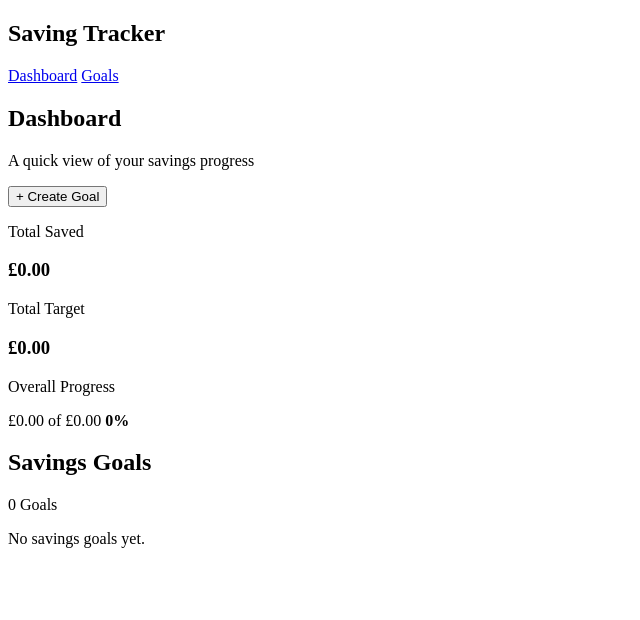
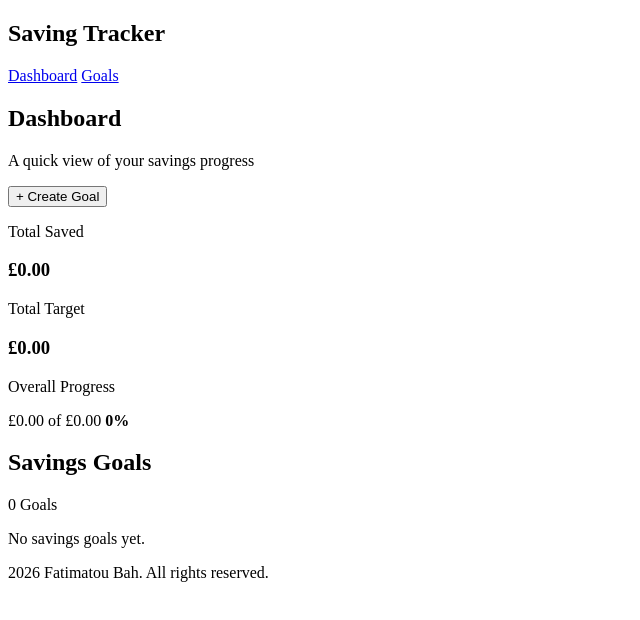
Before and after one commit to Faatima-Bah/Saving-Tracker, a plain HTML site: page frontend/index.html in a window 1280 px wide. Shown: the whole page, without its empty margins (0-640 px from the left). Drawn offline with Linux system fonts and the light colour scheme.

Commit message:
Added a footer to the page

```diff
--- a/frontend/index.html
+++ b/frontend/index.html
@@ -72,7 +72,11 @@
                     <p class="empty-message">No savings goals yet.</p>
                 </div>
             </section>
+
         </main>
+        <footer>
+            <p>2026 Fatimatou Bah. All rights reserved.</p>
+        </footer>
 
     </div>
 
```
